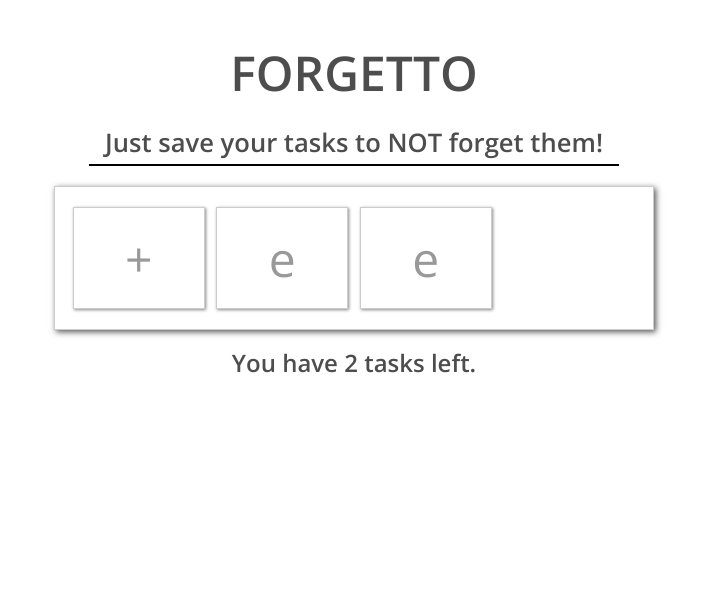
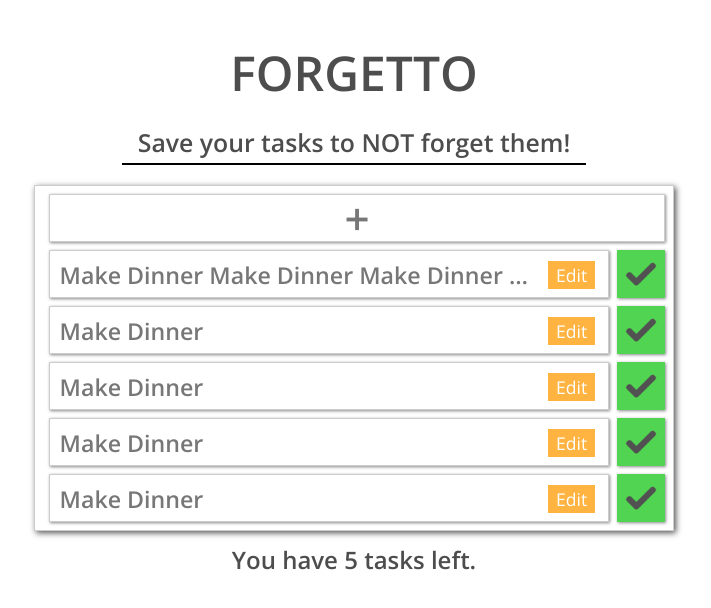
Before and after one commit to Marcin-Migdal/to-do-list, a React (Create React App) app: page / in a window 1280 px wide. Shown: the top 608 px of the page, without its empty margins (286-997 px from the left). Built offline with nearby package versions, Linux system fonts and the light colour scheme.

Commit message:
finished task container, added complete button

```diff
--- a/src/App.css
+++ b/src/App.css
@@ -12,6 +12,7 @@
   align-items: center;
   padding: 3rem 0;
   color: #4d4d4d;
+  font-weight: 600;
 }
 
 .title {
@@ -28,47 +29,34 @@
   border: 0 solid #000;
   border-bottom-width: 2px;
   text-align: center;
-  font-size: 1.6rem;
+  font-size: 1.55rem;
   font-weight: 600;
 }
 
 .taskContainer {
   width: 90%;
-  margin-top: 1.25rem;
-  padding: 1rem;
-  padding-bottom: 0.25rem;
+  margin-top: 1rem;
+  padding: 0.5rem 0;
+  padding-left: 6px;
   border: 1px solid #cccccc;
   box-shadow: 2px 2px 6px #555;
-}
-
-.addTaskBox {
-  display: flex;
-  justify-content: center;
-  align-items: center;
-  height: 3rem;
-  width: 100%;
-  margin-bottom: 0.75rem;
-  border: 1px solid #cccccc;
-  font-size: 2.5rem;
-  font-weight: 500;
-  box-shadow: 1px 1px 3px #888;
-  color: #999;
-  transition: 0.5s;
-}
-
-.addTaskBox:active {
-  border-color: #999999;
-  box-shadow: 2px 2px 10px #444;
-  background-color: #f2f2f2;
-  color: #333;
-  transition: 0.1s;
+  overflow: scroll;
+  overflow-x: hidden;
 }
 
 .taskCountText {
-  margin-top: 1rem;
+  margin-top: 0.75rem;
   font-size: 1.25rem;
   font-weight: 600;
   text-align: center;
+}
+
+::-webkit-scrollbar {
+  width: 7px;
+}
+
+::-webkit-scrollbar-thumb {
+  background-color: #999;
 }
 
 @media only screen and (min-width: 600px) {
@@ -81,46 +69,23 @@
     margin-top: 1.25rem;
   }
 
-  .mobileNewLine{
+  .mobileNewLine {
     display: none;
   }
 
   .taskContainer {
-    display: flex;
-    flex-wrap: wrap;
-    align-items: center;
-    width: 50%;
+    width: 30rem;
     max-height: 60vh;
     margin-top: 1.25rem;
-    padding: 0.75rem;
-    overflow: hidden;
-  }
-
-  .addTaskBox {
-    height: 8vw;
-    width: 23%;
-    margin: 1vh 1%;
-    cursor: pointer;
-    font-size: 3rem;
-  }
-
-  .addTaskBox:hover {
-    border-color: #b3b3b3;
-    box-shadow: 2px 2px 6px #666;
-    background-color: #f8f8f8;
-    color: #555;
-    transition: 0.3s;
-  }
-
-  .addTaskBox:active {
-    border-color: #999999;
-    box-shadow: 2px 2px 10px #444;
-    background-color: #f2f2f2;
-    color: #333;
-    transition: 0.1s;
   }
 
   .taskCountText {
     font-size: 1.5rem;
   }
 }
+
+@media only screen and (min-width: 1200px) {
+  .taskContainer {
+    width: 40rem;
+  }
+}
--- a/src/App.js
+++ b/src/App.js
@@ -1,8 +1,29 @@
 import React, { useEffect, useState } from 'react'
+import TaskBox from './components/TaskBox/TaskBox';
 import './App.css';
 
 function App() {
-  const [toDoList, setToDoList] = useState(['e','e']);
+  const [toDoList, setToDoList] = useState(
+    [
+      {
+        title: 'make dinner make dinner make dinner make dinner ',
+        description: 'Make spagetti for whole family andke spagetti for whole family andke spagetti for whole family andke spagetti for whole family andke spagetti for whole family andke spagetti for whole family andke spagetti for whole family andke spagetti for whole family andke spagetti for whole family andke spagetti for whole family and friends'
+      },
+      {
+        title: 'make dinner',
+        description: 'Make spagetti for whole family'
+      },
+      {
+        title: 'make dinner',
+      },
+      {
+        title: 'make dinner',
+        description: 'Make spagetti for whole family'
+      },
+      {
+        title: 'make dinner',
+      }
+    ]);
   const [taskCountText, setTaskCountText] = useState();
 
   useEffect(() => {
@@ -25,31 +46,26 @@ function App() {
     }
 
     checkToDolist()
-  }, []);
+  }, [toDoList]);
 
-  const TaskList = () => {
-    const taskList = []
-
-    toDoList.map((task, index) => {
-      taskList.push(
-        <div key={index} className="addTaskBox">
-          {task}
-        </div>
-      )
-    })
-
-    return taskList
+  const addNewTask = () => {
+    console.log('add task')
   }
 
   return (
     <div className="container">
       <p className="title">Forgetto</p>
       <p className="description">
-        Just save your tasks to <br className='mobileNewLine' /> NOT forget them!
+        Save your tasks to <br className='mobileNewLine' /> NOT forget them!
       </p>
       <div className="taskContainer">
-        <div className="addTaskBox">+</div>
-        <TaskList />
+        <TaskBox
+          task={{ title: '+' }}
+          onClick={addNewTask}
+          isAddNewTaskBox={true} />
+        {
+          toDoList.map((task, index) => { return <TaskBox key={index} task={task} /> })
+        }
       </div>
       {taskCountText}
     </div>
--- /dev/null
+++ b/src/components/TaskBox/TaskBox.js
@@ -0,0 +1,55 @@
+import React, { useState } from 'react'
+import styles from './TaskBox.module.css'
+import completeIcon from '../../resourses/completeIcon.png'
+
+export default function TaskBox({ task, onClick, isAddNewTaskBox }) {
+  const [isExtended, setIsExtended] = useState(false);
+
+  const handleClick = () => {
+    if (task.description) {
+      setTimeout(() => {
+        setIsExtended(!isExtended)
+      }, 50)
+    }
+  }
+
+  const editTask = (e) => {
+    e.stopPropagation();
+    console.log('edit task')
+  }
+
+  const completeTask = () => {
+    console.log('complete task')
+  }
+
+  return (
+    <div className={styles.container}>
+      <div
+        className={isExtended ? styles.extendedTaskBox : styles.taskBox}
+        onClick={onClick ? onClick : handleClick}>
+        <div className={styles.mainBoxContainer}>
+          <p className={isAddNewTaskBox ? styles.addNewTaskTitle : styles.title}>{task.title}</p>
+          {!isAddNewTaskBox &&
+            <button
+              className={styles.editButton}
+              onClick={editTask}>
+              Edit
+          </button>
+          }
+        </div>
+        {(isExtended && task.description) &&
+          <div className={styles.descriptionContainer}>
+            <span className={styles.description}>
+              {task.description}
+            </span>
+          </div>
+        }
+      </div>
+      {!isAddNewTaskBox &&
+        <button className={styles.completeButton} onClick={completeTask}>
+          <img className={styles.completeIcon} src={completeIcon} />
+        </button>
+      }
+    </div>
+  )
+}
--- /dev/null
+++ b/src/components/TaskBox/TaskBox.module.css
@@ -0,0 +1,200 @@
+.container {
+  display: flex;
+  flex-direction: row;
+  margin: 0 0.35rem 0.5rem 0.35rem;
+}
+
+.container:last-of-type {
+  margin-bottom: 0;
+}
+
+.extendedTaskBox,
+.taskBox {
+  display: flex;
+  flex-direction: column;
+  height: 3rem;
+  width: 100%;
+  margin-right: 0.5rem;
+  padding: 0 0.4rem;
+  border: 1px solid #cccccc;
+  box-shadow: 1px 1px 3px #888;
+  color: #777;
+  background-color: #fff;
+  overflow: hidden;
+  transition: 0.5s;
+}
+
+.extendedTaskBox:active,
+.taskBox:active {
+  border-color: #999999;
+  box-shadow: 2px 2px 3px #444;
+  background-color: #f2f2f2;
+  color: #333;
+  transition: 0.25s;
+}
+
+.extendedTaskBox {
+  height: 9rem;
+}
+
+.container:first-of-type .taskBox {
+  margin-right: 0;
+}
+
+.container:first-of-type .mainBoxContainer {
+  margin-top: 0;
+}
+
+.mainBoxContainer {
+  display: flex;
+  justify-content: space-between;
+  align-items: center;
+  width: 100%;
+  margin-top: 0.5rem;
+}
+
+.addNewTaskTitle {
+  text-align: center;
+  width: 100%;
+  font-size: 2.5rem;
+  margin-top: -0.25rem;
+}
+
+.title {
+  font-size: 1.35rem;
+  margin-left: 0.2rem;
+  text-transform: capitalize;
+  white-space: nowrap;
+  overflow: hidden;
+  text-overflow: ellipsis;
+}
+
+.editButton {
+  display: block;
+  padding: 0.15rem 0.5rem;
+  margin-right: 0.4rem;
+  outline: none;
+  border: none;
+  color: #ffffff;
+  background-color: #ffb340;
+  font-size: 1.1rem;
+  transform: 0.5s;
+}
+
+.editButton:active {
+  background-color: #ff9900;
+  transform: 0.25s;
+}
+
+.descriptionContainer {
+  width: 100%;
+  margin-top: 0.3rem;
+  padding: 0.4rem 0.4rem 0 0.2rem;
+  border: 0 solid #999;
+  border-top-width: 2px;
+}
+
+.description {
+  display: inline-block;
+  height: 5rem;
+  font-size: 1.1rem;
+  overflow: scroll;
+  overflow-x: hidden;
+}
+
+.completeButton {
+  display: flex;
+  align-items: center;
+  height: 3rem;
+  padding: 0 0.5rem;
+  outline: none;
+  border: none;
+  background-color: #51d451;
+  box-shadow: 1px 1px 3px #888;
+  transition: 0.5s;
+}
+
+.completeButton:active {
+  background-color: #2eb82e;
+  box-shadow: 1px 1px 4px #444;
+  transition: 0.2s;
+}
+
+.completeIcon {
+  width: 1.75rem;
+}
+
+@media only screen and (min-width: 600px) {
+  .container {
+    margin: 0 0.5rem 0.5rem 0.5rem;
+  }
+  .extendedTaskBox,
+  .taskBox {
+    height: 3rem;
+    cursor: pointer;
+  }
+
+  .taskBox:hover {
+    border-color: #b3b3b3;
+    box-shadow: 2px 2px 5px #666;
+    background-color: #f8f8f8;
+    color: #555;
+    transition: 0.4s;
+  }
+  .extendedTaskBox:active,
+  .taskBox:active {
+    border-color: #999999;
+    box-shadow: 2px 2px 7px #444;
+    background-color: #f2f2f2;
+    color: #333;
+    transition: 0.2s;
+  }
+
+  .extendedTaskBox {
+    height: 9rem;
+  }
+
+  .container:first-of-type .taskBox {
+    justify-content: center;
+    align-items: center;
+  }
+
+  .addNewTaskTitle {
+    font-size: 2.75rem;
+    margin: 0;
+  }
+
+  .title {
+    font-size: 1.45rem;
+  }
+
+  .editButton {
+    cursor: pointer;
+  }
+
+  .descriptionContainer {
+    width: 100%;
+    margin-top: 0.5rem;
+    padding: 0.4rem 0.4rem 0 0.2rem;
+  }
+
+  .description {
+    height: 5rem;
+  }
+
+  .completeButton:hover {
+    background-color: #2eb82e;
+    box-shadow: 2px 2px 5px #666;
+    transition: 0.4s;
+  }
+
+  .completeButton:active {
+    background-color: #29a329;
+    box-shadow: 2px 2px 7px #444;
+    transition: 0.2s;
+  }
+
+  .completeIcon {
+    width: 2rem;
+  }
+}
```
Also changed, not shown: src/resourses/completeIcon.png (added).
